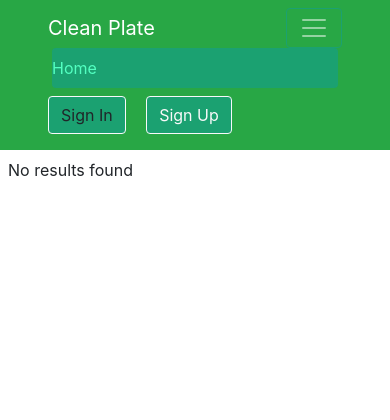
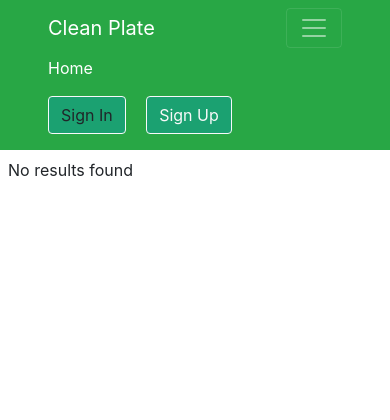
Before and after one commit to Decaffeinated-Usagi/4T, a PHP site: page /result.php in a window 390 px wide, after a click that opens the changed part. Shown: the top 420 px of the page. Run offline with PHP 8.4, Linux system fonts and the light colour scheme; data that the repository does not hold is empty.

Commit message:
changed background

```diff
--- a/styles.css
+++ b/styles.css
@@ -1,128 +1,6 @@
-.navbar {
-  background-color: #1ba171;
-}
-.navbar .navbar-brand {
-  color: #ffffff;
-}
-.navbar .navbar-brand:hover,
-.navbar .navbar-brand:focus {
-  color: #53ffc1;
-}
-.navbar .navbar-text {
-  color: #ffffff;
-}
-.navbar .navbar-text a {
-  color: #53ffc1;
-}
-.navbar .navbar-text a:hover,
-.navbar .navbar-text a:focus {
-  color: #53ffc1;
-}
-.navbar .navbar-nav .nav-link {
-  color: #ffffff;
-  border-radius: .25rem;
-  margin: 0 0.25em;
-}
-.navbar .navbar-nav .nav-link:not(.disabled):hover,
-.navbar .navbar-nav .nav-link:not(.disabled):focus {
-  color: #53ffc1;
-}
-.navbar .navbar-nav .nav-item.active .nav-link,
-.navbar .navbar-nav .nav-item.active .nav-link:hover,
-.navbar .navbar-nav .nav-item.active .nav-link:focus,
-.navbar .navbar-nav .nav-item.show .nav-link,
-.navbar .navbar-nav .nav-item.show .nav-link:hover,
-.navbar .navbar-nav .nav-item.show .nav-link:focus {
-  color: #53ffc1;
-  background-color: #1ba171;
-}
-.navbar .navbar-toggler {
-  border-color: #1ba171;
-}
-.navbar .navbar-toggler:hover,
-.navbar .navbar-toggler:focus {
-  background-color: #1ba171;
-}
-.navbar .navbar-toggler .navbar-toggler-icon {
-  color: #ffffff;
-}
-.navbar .navbar-collapse,
-.navbar .navbar-form {
-  border-color: #ffffff;
-}
-.navbar .navbar-link {
-  color: #ffffff;
-}
-.navbar .navbar-link:hover {
-  color: #53ffc1;
-}
+.dark {
+  background-color: black;
 
-@media (max-width: 575px) {
-  .navbar-expand-sm .navbar-nav .show .dropdown-menu .dropdown-item {
-    color: #ffffff;
-  }
-  .navbar-expand-sm .navbar-nav .show .dropdown-menu .dropdown-item:hover,
-  .navbar-expand-sm .navbar-nav .show .dropdown-menu .dropdown-item:focus {
-    color: #53ffc1;
-  }
-  .navbar-expand-sm .navbar-nav .show .dropdown-menu .dropdown-item.active {
-    color: #53ffc1;
-    background-color: #1ba171;
-  }
-}
-
-@media (max-width: 767px) {
-  .navbar-expand-md .navbar-nav .show .dropdown-menu .dropdown-item {
-    color: #ffffff;
-  }
-  .navbar-expand-md .navbar-nav .show .dropdown-menu .dropdown-item:hover,
-  .navbar-expand-md .navbar-nav .show .dropdown-menu .dropdown-item:focus {
-    color: #53ffc1;
-  }
-  .navbar-expand-md .navbar-nav .show .dropdown-menu .dropdown-item.active {
-    color: #53ffc1;
-    background-color: #1ba171;
-  }
-}
-
-@media (max-width: 991px) {
-  .navbar-expand-lg .navbar-nav .show .dropdown-menu .dropdown-item {
-    color: #ffffff;
-  }
-  .navbar-expand-lg .navbar-nav .show .dropdown-menu .dropdown-item:hover,
-  .navbar-expand-lg .navbar-nav .show .dropdown-menu .dropdown-item:focus {
-    color: #53ffc1;
-  }
-  .navbar-expand-lg .navbar-nav .show .dropdown-menu .dropdown-item.active {
-    color: #53ffc1;
-    background-color: #1ba171;
-  }
-}
-
-@media (max-width: 1199px) {
-  .navbar-expand-xl .navbar-nav .show .dropdown-menu .dropdown-item {
-    color: #ffffff;
-  }
-  .navbar-expand-xl .navbar-nav .show .dropdown-menu .dropdown-item:hover,
-  .navbar-expand-xl .navbar-nav .show .dropdown-menu .dropdown-item:focus {
-    color: #53ffc1;
-  }
-  .navbar-expand-xl .navbar-nav .show .dropdown-menu .dropdown-item.active {
-    color: #53ffc1;
-    background-color: #1ba171;
-  }
-}
-
-.navbar-expand .navbar-nav .show .dropdown-menu .dropdown-item {
-  color: #ffffff;
-}
-.navbar-expand .navbar-nav .show .dropdown-menu .dropdown-item:hover,
-.navbar-expand .navbar-nav .show .dropdown-menu .dropdown-item:focus {
-  color: #53ffc1;
-}
-.navbar-expand .navbar-nav .show .dropdown-menu .dropdown-item.active {
-  color: #53ffc1;
-  background-color: #1ba171;
 }
 
 .btn {
```
Also changed, not shown: veganDark.png (added).
